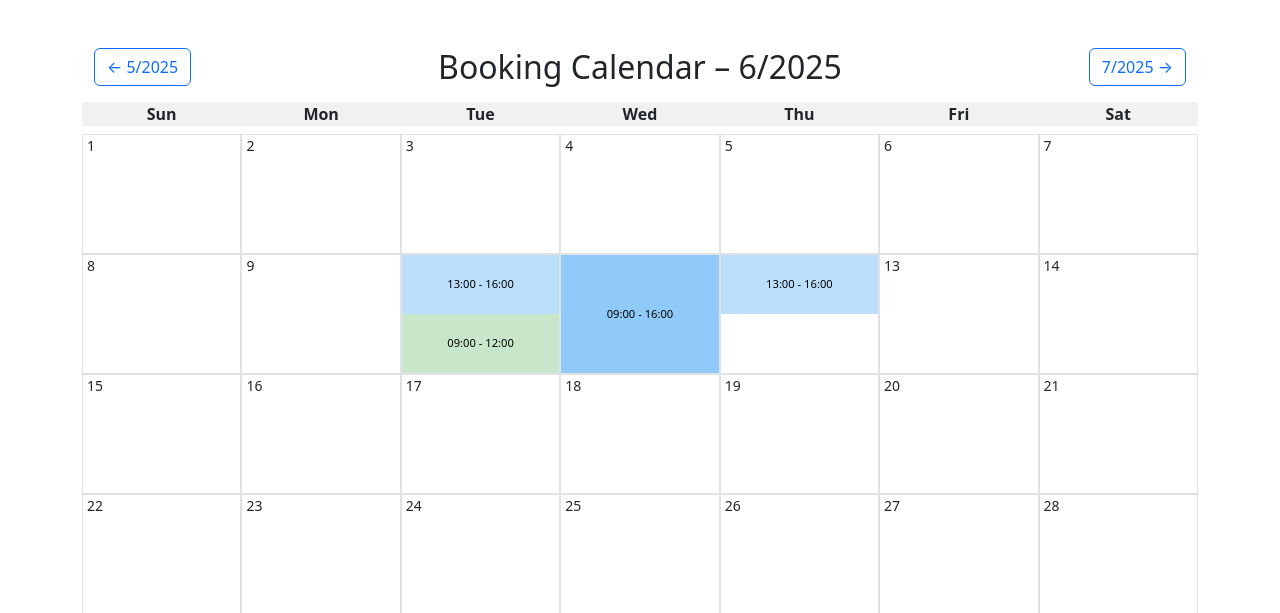
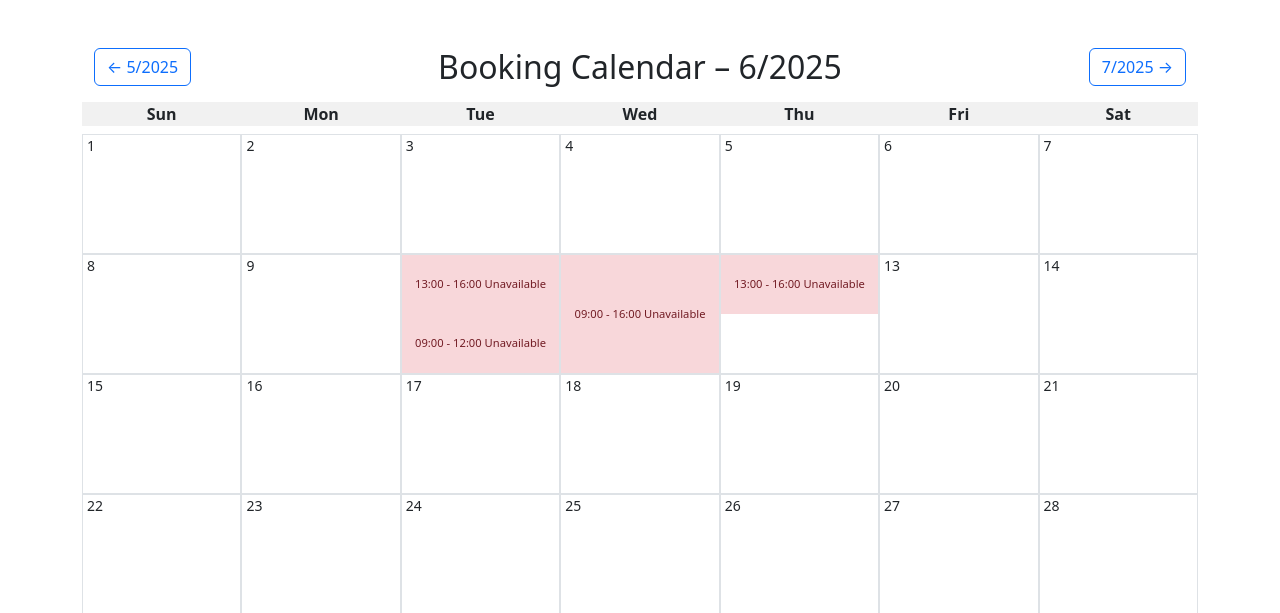
Before and after one commit to CharlieWalton142/WebApp, a Flask app: page /Calendar in a window 1280 px wide. Shown: the part 56-669 px from the top of the page. Run offline with Flask 3, Linux system fonts and the light colour scheme; parts of the project's set-up code (start-up, migrations or seed data) failed here and were passed over; some libraries are stand-ins or nearby versions.

Commit message:
Unavailbility validation users can see bookings that are unavailable and are only allowed to book on available slots

```diff
--- a/BookingSystem/templates/Calendar.html
+++ b/BookingSystem/templates/Calendar.html
@@ -65,6 +65,22 @@
     height: 100%;
     background-color: #90caf9; /* full blue */
     }
+
+        .slot-unavailable {
+    background-color: #f8d7da;
+    color: #721c24;
+    height: 50%;
+    width: 100%;
+    position: absolute;
+    display: flex;
+    align-items: center;
+    justify-content: center;
+    font-size: 0.7rem;
+    font-weight: 500;
+    text-align: center;
+    padding: 2px;
+    }
+
   </style>
 </head>
 <body>
@@ -106,12 +122,25 @@
                 {% set bookings = booked_by_day.get(day.day) %}
                 {% if bookings %}
                 {% for b in bookings %}
+                    {% if b.user_id == user.id %}
+                        <!-- Show your own bookings normally -->
+                        <div class="calendar-slot slot-{{ b.training_type }}">{{ b.time_slot }}</div>
                         {% if b.training_type == 'full_day' %}
                             <div class="calendar-slot slot-full">{{ b.time_slot }}</div>
                         {% elif b.training_type == 'morning_half' %}
                             <div class="calendar-slot slot-morning">{{ b.time_slot }}</div>
                         {% elif b.training_type == 'afternoon_half' %}
                             <div class="calendar-slot slot-afternoon">{{ b.time_slot }}</div>
+                        {% endif %}
+                    {% else %}
+                        <!-- Show red block for other users' bookings -->
+                        <div class="calendar-slot slot-unavailable"
+                            style="
+                            {{ 'top: 0;' if b.training_type == 'afternoon_half' else '' }}
+                            {{ 'bottom: 0;' if b.training_type == 'morning_half' else '' }}
+                            {{ 'height: 100%;' if b.training_type == 'full_day' else '' }}">
+                        {{ b.time_slot }} Unavailable
+                        </div>
                     {% endif %}
                 {% endfor %}
                 {% else %}
@@ -169,9 +198,59 @@
 
 <!-- Trigger Script -->
 <script>
+    const bookingsData = {{ booked_by_day | tojson }};
+
     function openTrainingBookingModal(date) {
-    const modal = new bootstrap.Modal(document.getElementById('trainingBookingModal'));
     document.getElementById("booking-date").value = date;
+
+    const select = document.getElementById("training-type");
+
+    // Reset all options
+    for (const opt of select.options) {
+        opt.disabled = false;
+        opt.hidden = false;
+        opt.textContent = opt.getAttribute("data-label") || opt.textContent;
+        opt.classList.remove("text-danger");
+    }
+
+    const day = new Date(date).getDate().toString();
+    const bookings = bookingsData[day] || [];
+
+    const typesBooked = bookings.map(b => b.training_type);
+
+    const disable = type => {
+        const opt = [...select.options].find(o => o.value === type);
+        if (opt) {
+        opt.disabled = true;
+        opt.classList.add("text-danger");
+        opt.textContent = opt.textContent.replace(/(\(.*\))?/, "(Unavailable)");
+        }
+    };
+
+    // If full day is booked, disable everything and add a disabled option
+    if (typesBooked.includes("full_day")) {
+        select.innerHTML = `
+        <option disabled selected>No shifts available</option>
+        `;
+    } else {
+        if (typesBooked.includes("morning_half")) {
+        disable("morning_half");
+        disable("full_day");
+        }
+        if (typesBooked.includes("afternoon_half")) {
+        disable("afternoon_half");
+        disable("full_day");
+        }
+
+        // If both halves are booked, hide the dropdown and show message
+        if (typesBooked.includes("morning_half") && typesBooked.includes("afternoon_half")) {
+        select.innerHTML = `
+            <option disabled selected>No shifts available</option>
+        `;
+        }
+    }
+
+    const modal = new bootstrap.Modal(document.getElementById("trainingBookingModal"));
     modal.show();
     }
 </script>
--- a/BookingSystem/views.py
+++ b/BookingSystem/views.py
@@ -42,7 +42,11 @@ def calendar_view(year=None, month=None):
     # Map bookings to days
     booked_by_day = {}
     for booking in bookings:
-        booked_by_day.setdefault(booking.date.day, []).append(booking)
+        booked_by_day.setdefault(booking.date.day, []).append({
+            "user_id": booking.user_id,
+            "training_type": booking.training_type,
+            "time_slot": booking.time_slot,
+        })
 
     # Previous / next month logic
     if month == 1:
@@ -78,7 +82,7 @@ def book_training():
     try:
         date = datetime.strptime(date_str, '%Y-%m-%d').date()
     except (ValueError, TypeError):
-        flash("Invalid date", "danger")
+        flash("Invalid date", category = 'error')
         return redirect(url_for('views.calendar_view'))
 
     # Map training_type to time_slot
@@ -90,7 +94,7 @@ def book_training():
     time_slot = training_to_slot.get(training_type)
 
     if not time_slot:
-        flash("Invalid training type selected", "danger")
+        flash("Invalid training type selected", category = 'error')
         return redirect(url_for('views.calendar_view'))
 
     if request.method == 'POST':
```
Also changed, not shown: instance/BookingSystem.DB. Lines whose indentation alone changed are shown as unchanged.
